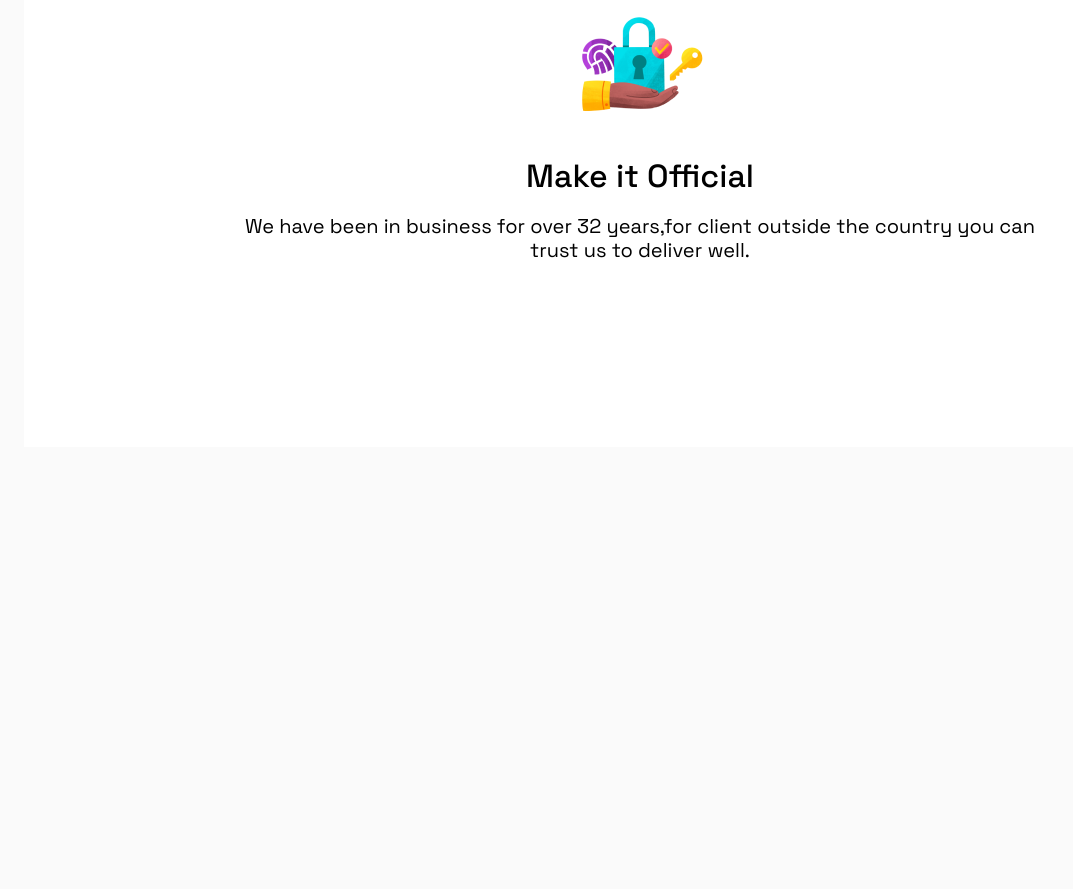
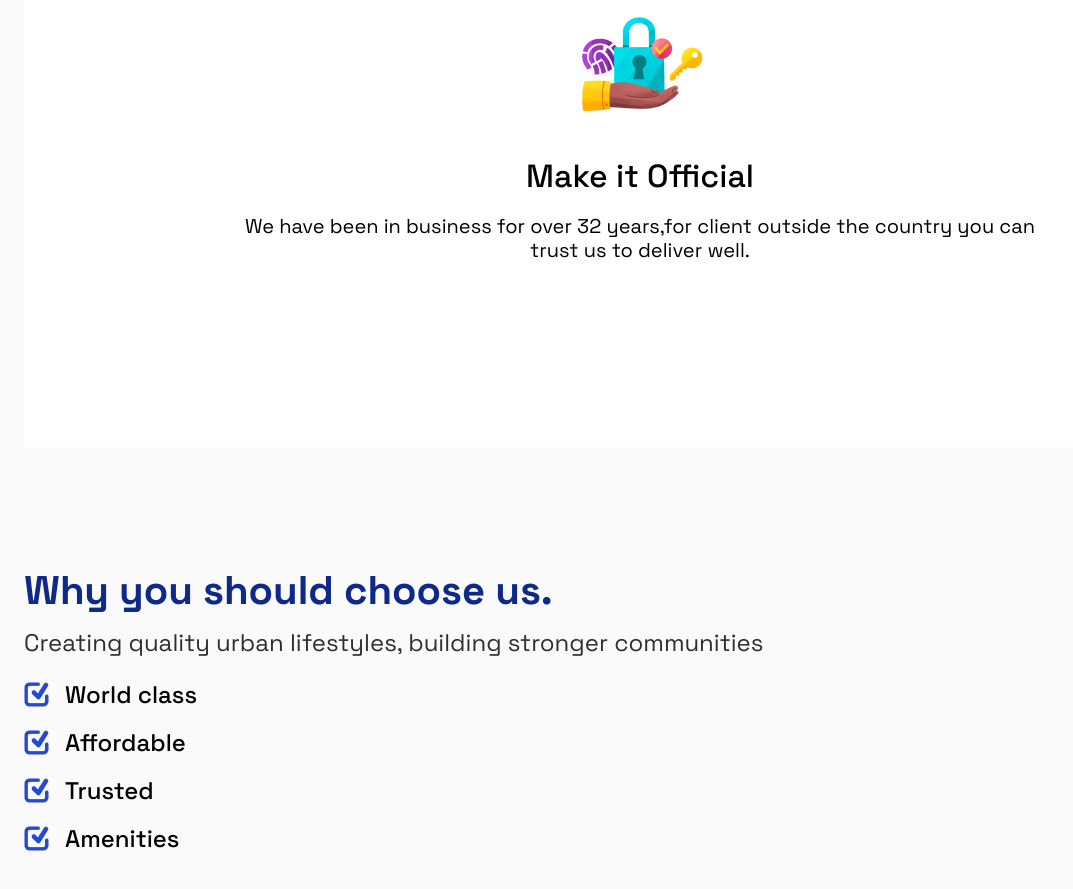
Before and after one commit to 10x-internships/dee-estate-parcel, a website built with Parcel: page src/index.html in a window 1280 px wide. Shown: the part 2742-3631 px from the top of the page, without its empty margins (0-1073 px from the left). Before the commit the page ends 3317 px from the top, so only its background shows below. Built offline with nearby package versions, Linux system fonts and the light colour scheme; files whose address does not match are found by name.

Commit message:
feat: speciality section

```diff
--- /dev/null
+++ b/src/css/speciality.css
@@ -0,0 +1,28 @@
+.specility-title {
+  font-size: 2.5rem;
+  line-height: 2rem;
+  color: var(--dark-blue-color);
+}
+.specility-desc-container {
+  margin: 1.25rem 0rem;
+}
+.specility-desc {
+  font-size: 1.5rem;
+  line-height: 2rem;
+  color: var(--text-desc-color);
+}
+.specility__container {
+  display: grid;
+  grid-template-rows: repeat(4, 1fr);
+  row-gap: 1rem;
+}
+.speciality {
+  display: flex;
+  align-items: center;
+  gap: 1rem;
+}
+.properties-tag {
+  font-size: 1.5rem;
+  line-height: 2rem;
+  color: var(--black-color);
+}
--- a/src/css/styles.css
+++ b/src/css/styles.css
@@ -7,3 +7,4 @@
 @import 'intro.css';
 @import 'search.css';
 @import 'howItWork.css';
+@import 'speciality.css';
--- a/src/index.html
+++ b/src/index.html
@@ -137,6 +137,48 @@
           </div>
         </div>
       </section>
+      <section class="section">
+        <h2 class="specility-title h2">Why you should choose us.</h2>
+        <div class="specility-desc-container">
+          <h3 class="specility-desc h5">
+            Creating quality urban lifestyles, building stronger communities
+          </h3>
+        </div>
+        <div class="specility__container">
+          <div class="speciality">
+            <img
+              src="./assets/VectorChecked.png"
+              alt=""
+              class="checkedbox-img"
+            />
+            <p class="properties-tag h3">World class</p>
+          </div>
+          <div class="speciality">
+            <img
+              src="./assets/VectorChecked.png"
+              alt=""
+              class="checkedbox-img"
+            />
+            <p class="properties-tag h3">Affordable</p>
+          </div>
+          <div class="speciality">
+            <img
+              src="./assets/VectorChecked.png"
+              alt=""
+              class="checkedbox-img"
+            />
+            <p class="properties-tag h3">Trusted</p>
+          </div>
+          <div class="speciality">
+            <img
+              src="./assets/VectorChecked.png"
+              alt=""
+              class="checkedbox-img"
+            />
+            <p class="properties-tag h3">Amenities</p>
+          </div>
+        </div>
+      </section>
     </div>
   </body>
 </html>
```
